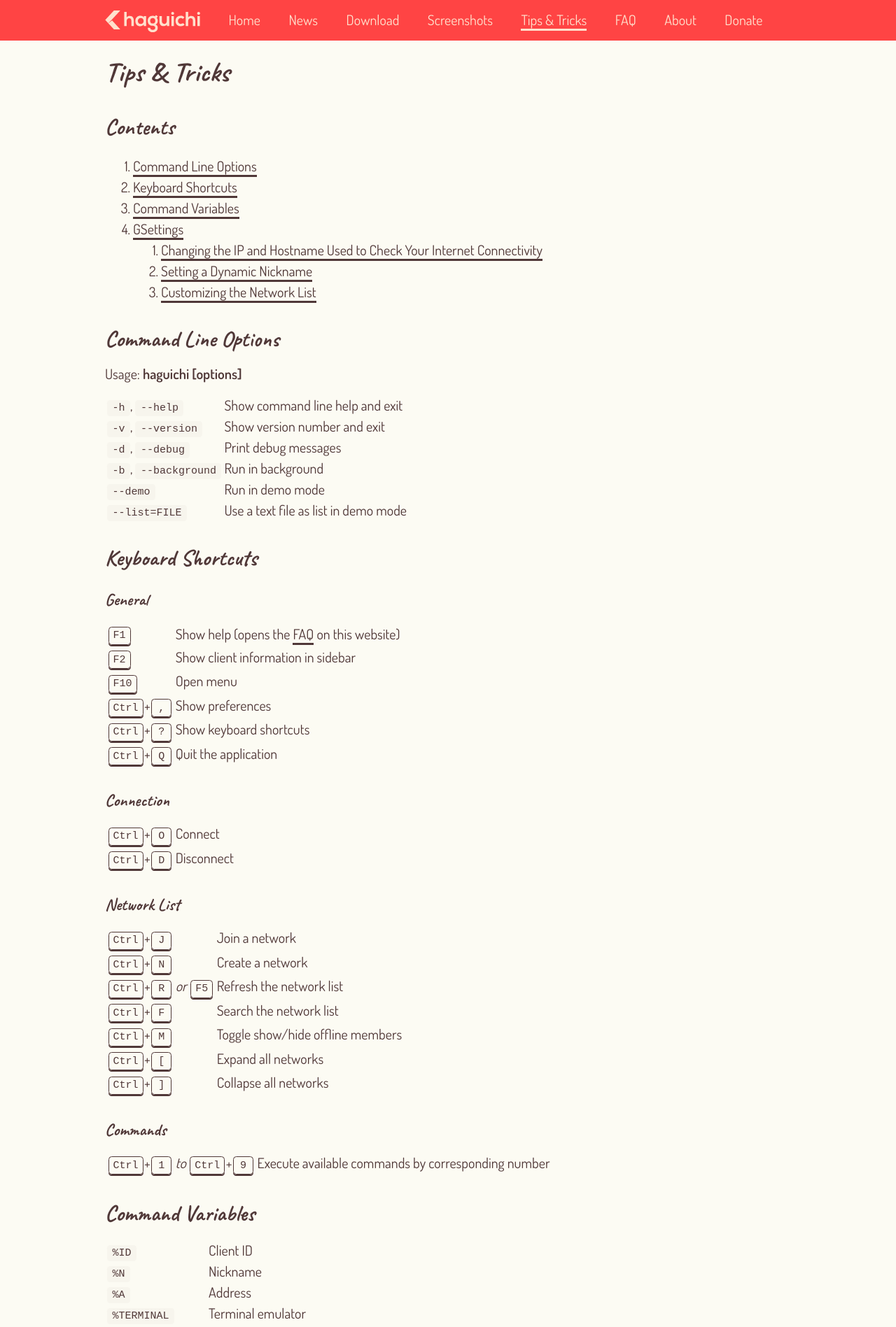
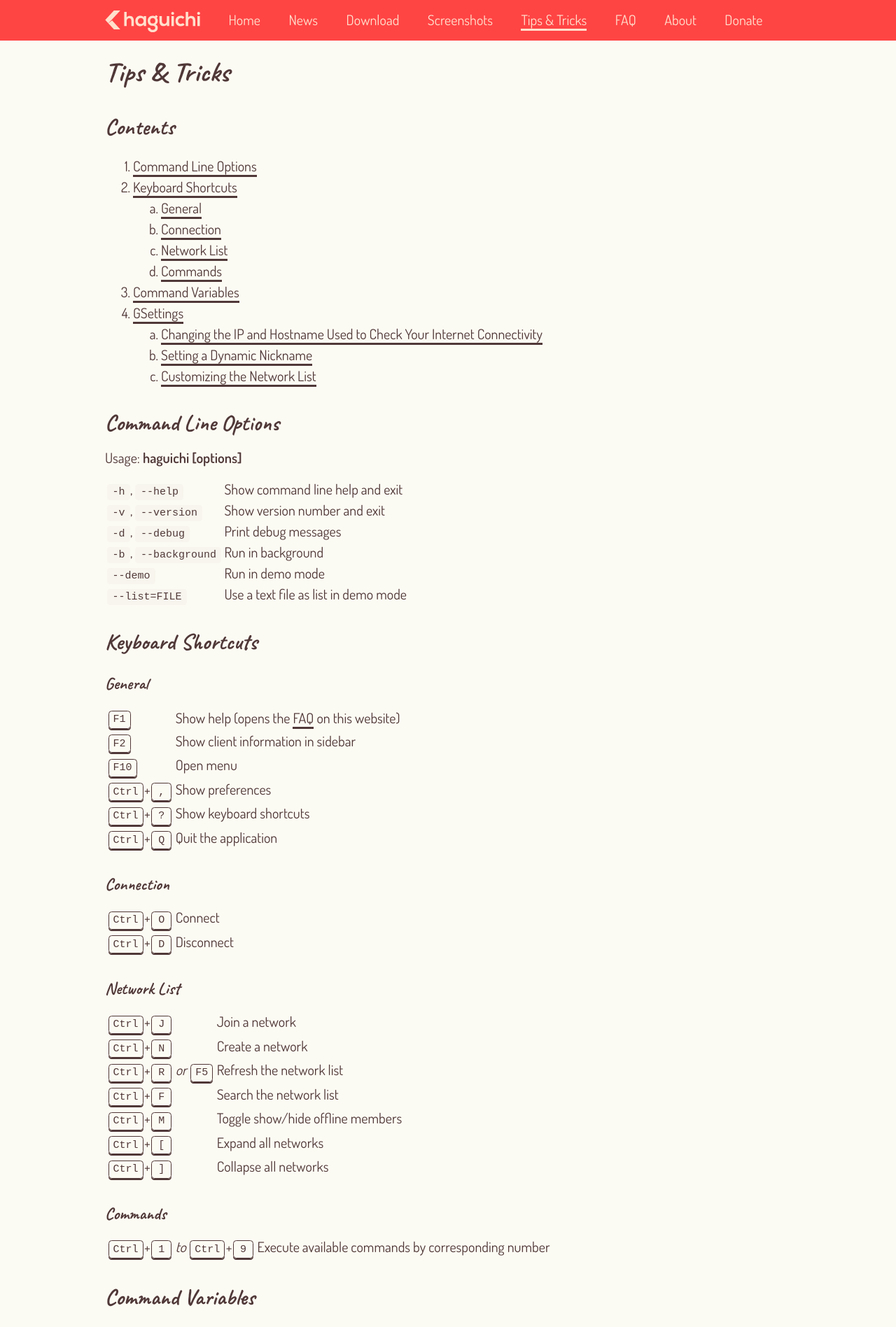
Before and after one commit to ztefn/haguichi-website, a Jekyll site: the page built from tips-and-tricks.md, in a window 1280 px wide. Shown: the top 1897 px of the page at 70% size. Built offline with Jekyll 4.4.1, drawn with Linux system fonts in a browser that asks for light colours; comment, search, counter and statistics services are not loaded.

Commit message:
Add all keyboard shortcut sections to content index and fix styling for nested <ol>

```diff
--- a/assets/main.scss
+++ b/assets/main.scss
@@ -136,7 +136,7 @@ body
       }
     }
 
-    ol > ol
+    ol > li > ol
     {
       list-style: lower-alpha;
     }
--- a/tips-and-tricks.md
+++ b/tips-and-tricks.md
@@ -7,6 +7,10 @@ order: 5
 
   1. [Command Line Options](#command-line-options)
   2. [Keyboard Shortcuts](#keyboard-shortcuts)
+      1. [General](#keyboard-shortcuts-general)
+      2. [Connection](#keyboard-shortcuts-connection)
+      3. [Network List](#keyboard-shortcuts-network-list)
+      4. [Commands](#keyboard-shortcuts-commands)
   3. [Command Variables](#command-variables)
   4. [GSettings](#gsettings)
       1. [Changing the IP and Hostname Used to Check Your Internet Connectivity](#change-internet-check-ip-hostname)
```
